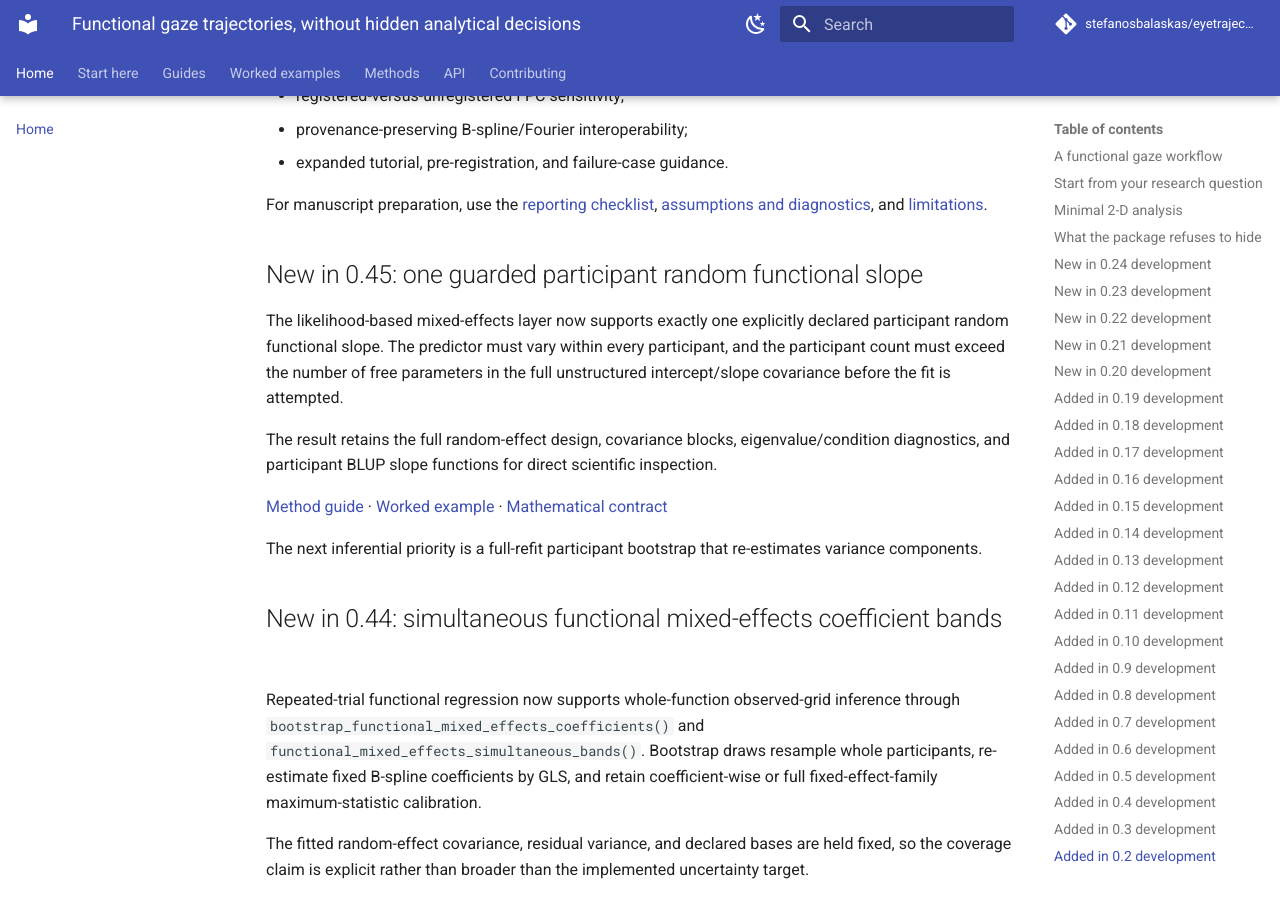
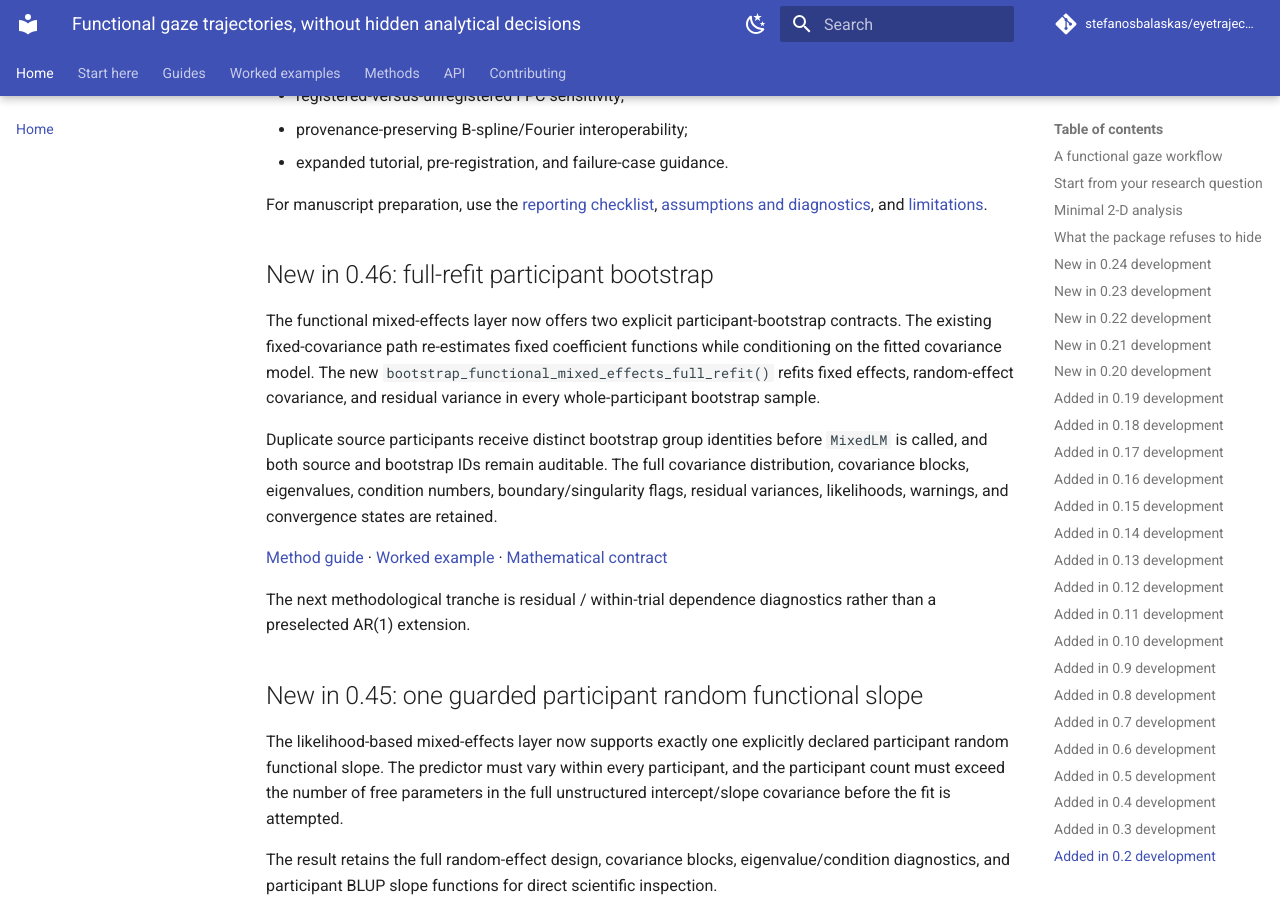
Before and after one commit to stefanosbalaskas/eyetrajectoriespy, an MkDocs documentation site: the page built from docs/index.md, in a window 1280 px wide and 900 px high, scrolled down 14616 px. Built offline with MkDocs 1.6.1 and Material for MkDocs 9.7.7, drawn with Linux system fonts in a browser that asks for light colours; comment, search, counter and statistics services are not loaded.

Commit message:
Feature 0.46 full-refit bootstrap on homepage

```diff
--- a/docs/index.md
+++ b/docs/index.md
@@ -479,6 +479,28 @@ The package is designed around the principle that **the path to an FPC score is
 
 For manuscript preparation, use the [reporting checklist](methods/reporting.md), [assumptions and diagnostics](methods/assumptions.md), and [limitations](methods/limitations.md).
 
+## New in 0.46: full-refit participant bootstrap
+
+The functional mixed-effects layer now offers two explicit participant-bootstrap
+contracts. The existing fixed-covariance path re-estimates fixed coefficient
+functions while conditioning on the fitted covariance model. The new
+`bootstrap_functional_mixed_effects_full_refit()` refits fixed effects,
+random-effect covariance, and residual variance in every whole-participant
+bootstrap sample.
+
+Duplicate source participants receive distinct bootstrap group identities before
+`MixedLM` is called, and both source and bootstrap IDs remain auditable. The
+full covariance distribution, covariance blocks, eigenvalues, condition
+numbers, boundary/singularity flags, residual variances, likelihoods, warnings,
+and convergence states are retained.
+
+[Method guide](methods/functional-mixed-effects-full-refit-bootstrap.md) ·
+[Worked example](examples/functional-mixed-effects-full-refit-bootstrap.md) ·
+[Mathematical contract](methods/mathematical-reference.md#functional-mixed-effects-full-refit-bootstrap)
+
+The next methodological tranche is residual / within-trial dependence
+diagnostics rather than a preselected AR(1) extension.
+
 ## New in 0.45: one guarded participant random functional slope
 
 The likelihood-based mixed-effects layer now supports exactly one explicitly
```
